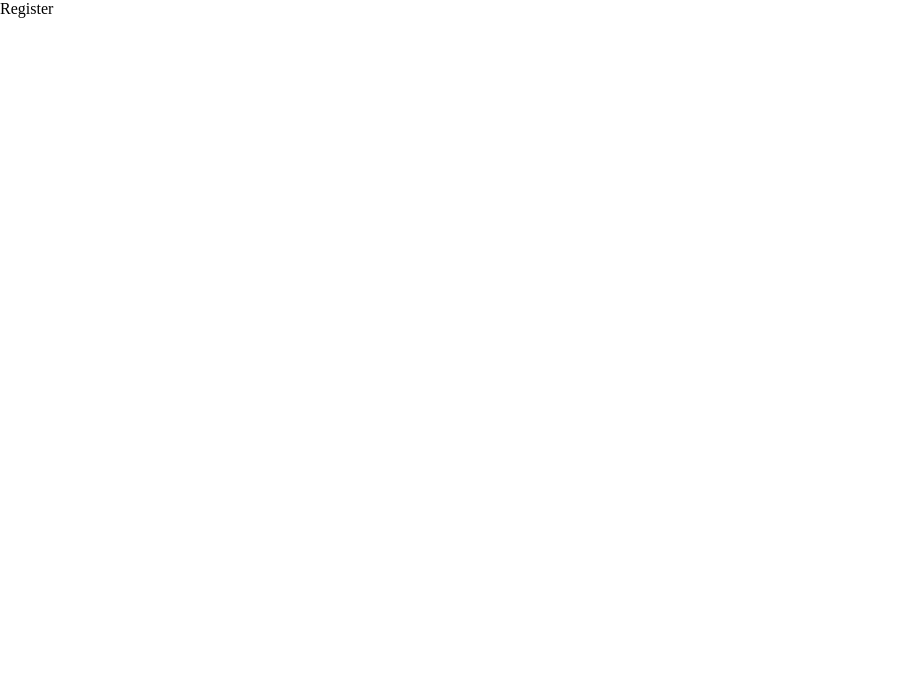
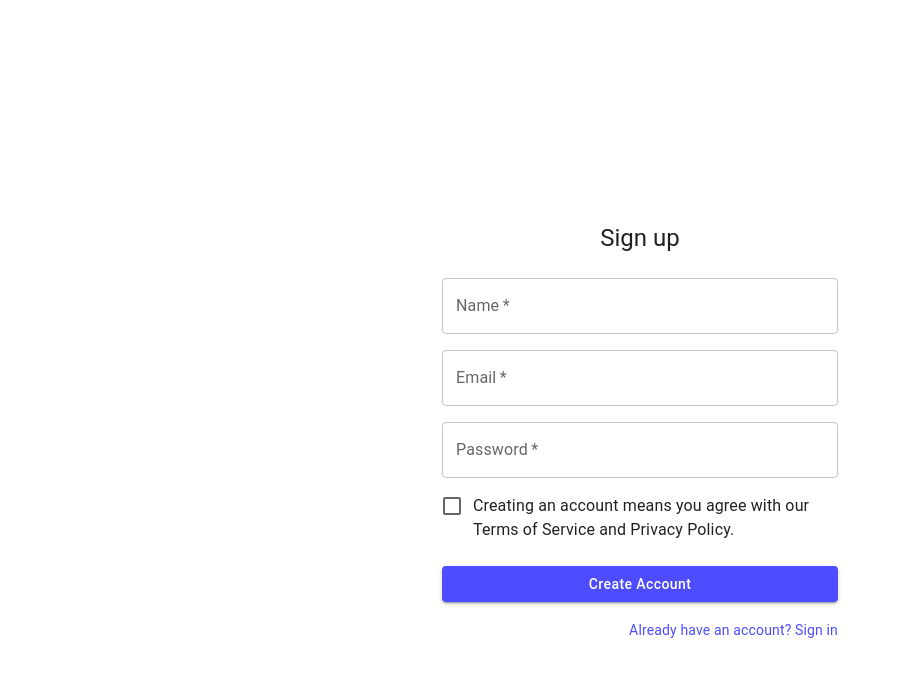
Before and after one commit to caitlynng/comigo-chat-app, a React (Vite) app: page /register in a window 1280 px wide. Shown: the top 676 px of the page, without its empty margins (0-902 px from the left). Built offline with nearby package versions, Linux system fonts and the light colour scheme.

Commit message:
feat: add styles to Register page

```diff
--- a/package.json
+++ b/package.json
@@ -7,8 +7,7 @@
     "dev": "vite",
     "build": "tsc && vite build",
     "lint": "eslint src --ext ts,tsx --report-unused-disable-directives --max-warnings 0",
-    "preview": "vite preview",
-    "lint-staged": "lint-staged --config lint-staged.js"
+    "preview": "vite preview"
   },
   "dependencies": {
     "@emotion/react": "^11.11.0",
--- a/src/App.styles.ts
+++ b/src/App.styles.ts
@@ -5,6 +5,8 @@
   display: flex;
   flex: 1;
   flex-direction: column;
+  align-items: center;
+  justify-content: center;
 `;
 
 export const primaryColor = '#4d4dff';
@@ -35,11 +37,36 @@
       styleOverrides: {
         root: {
           backgroundColor: primaryColor,
+          textTransform: 'capitalize',
           '&:hover': {
             backgroundColor: primaryColorHover,
           },
         },
       },
     },
+    MuiFormControlLabel: {
+      styleOverrides: {
+        root: {
+          alignItems: 'start',
+        },
+      },
+    },
+    MuiCheckbox: {
+      styleOverrides: {
+        root: {
+          padding: '0 9px',
+        },
+      },
+    },
+    MuiButtonBase: {
+      styleOverrides: {
+        root: {
+          '&.MuiCheckbox-root.Mui-checked, &.MuiCheckbox-root.MuiCheckbox-indeterminate':
+            {
+              color: primaryColor,
+            },
+        },
+      },
+    },
   },
 };
--- a/src/pages/Login.tsx
+++ b/src/pages/Login.tsx
@@ -76,12 +76,7 @@
             >
               Sign In
             </Button>
-            <Grid container>
-              <Grid item xs>
-                <Link href='#' variant='body2'>
-                  Forgot password?
-                </Link>
-              </Grid>
+            <Grid container justifyContent='flex-end'>
               <Grid item>
                 <Link href='/register' variant='body2'>
                   {"Don't have an account? Sign Up"}
--- a/src/pages/Register.tsx
+++ b/src/pages/Register.tsx
@@ -1,5 +1,100 @@
+import * as React from 'react';
+import Button from '@mui/material/Button';
+import CssBaseline from '@mui/material/CssBaseline';
+import TextField from '@mui/material/TextField';
+import FormControlLabel from '@mui/material/FormControlLabel';
+import Checkbox from '@mui/material/Checkbox';
+import Link from '@mui/material/Link';
+import Grid from '@mui/material/Grid';
+import Box from '@mui/material/Box';
+import Typography from '@mui/material/Typography';
+import Container from '@mui/material/Container';
+import { createTheme, ThemeProvider } from '@mui/material/styles';
+import { materialDefaultTheme } from 'App.styles';
+
+const defaultTheme = createTheme(materialDefaultTheme);
+
 const Register: React.FC = () => {
-  return <div>Register</div>;
+  return (
+    <ThemeProvider theme={defaultTheme}>
+      <Container component='main' maxWidth='xs'>
+        <CssBaseline />
+        <Box
+          sx={{
+            marginTop: 8,
+            display: 'flex',
+            flexDirection: 'column',
+            alignItems: 'center',
+          }}
+        >
+          <Typography component='h1' variant='h5'>
+            Sign up
+          </Typography>
+          <Box
+            component='form'
+            noValidate
+            // onSubmit={handleSubmit}
+            sx={{ mt: 3 }}
+          >
+            <Grid container spacing={2}>
+              <Grid item xs={12}>
+                <TextField
+                  required
+                  fullWidth
+                  id='name'
+                  label='Name'
+                  name='name'
+                  autoComplete='username'
+                />
+              </Grid>
+              <Grid item xs={12}>
+                <TextField
+                  required
+                  fullWidth
+                  id='email'
+                  label='Email'
+                  name='email'
+                  autoComplete='email'
+                />
+              </Grid>
+              <Grid item xs={12}>
+                <TextField
+                  required
+                  fullWidth
+                  name='password'
+                  label='Password'
+                  type='password'
+                  id='password'
+                  autoComplete='current-password'
+                />
+              </Grid>
+              <Grid item xs={12}>
+                <FormControlLabel
+                  control={<Checkbox value='allowExtraEmails' />}
+                  label='Creating an account means you agree with our Terms of Service and Privacy Policy.'
+                />
+              </Grid>
+            </Grid>
+            <Button
+              type='submit'
+              fullWidth
+              variant='contained'
+              sx={{ mt: 3, mb: 2 }}
+            >
+              Create Account
+            </Button>
+            <Grid container justifyContent='flex-end'>
+              <Grid item>
+                <Link href='/login' variant='body2'>
+                  Already have an account? Sign in
+                </Link>
+              </Grid>
+            </Grid>
+          </Box>
+        </Box>
+      </Container>
+    </ThemeProvider>
+  );
 };
 
 export default Register;
```
Also changed, not shown: 2 other files (tests, documents, lock files or other folders).
